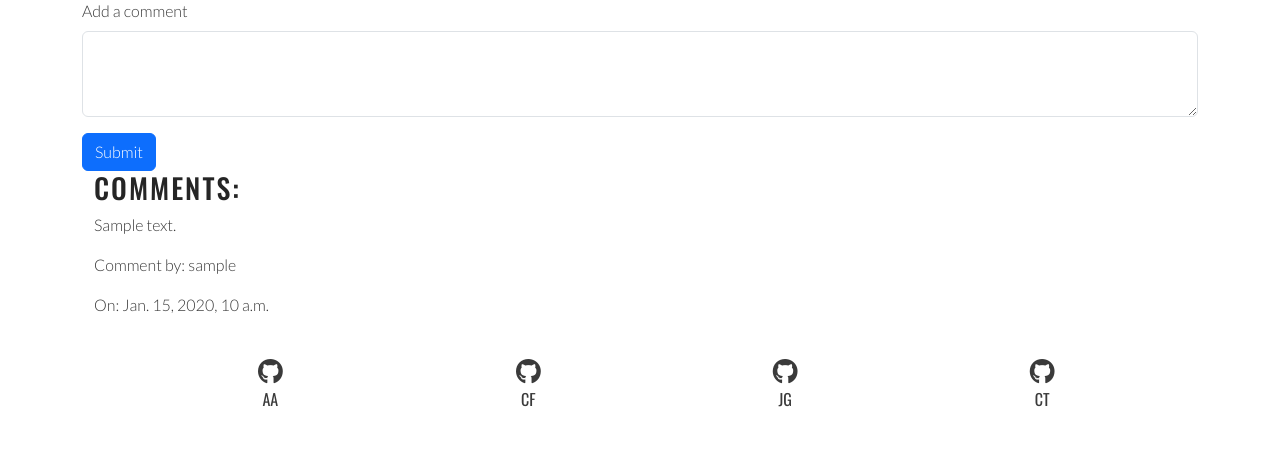
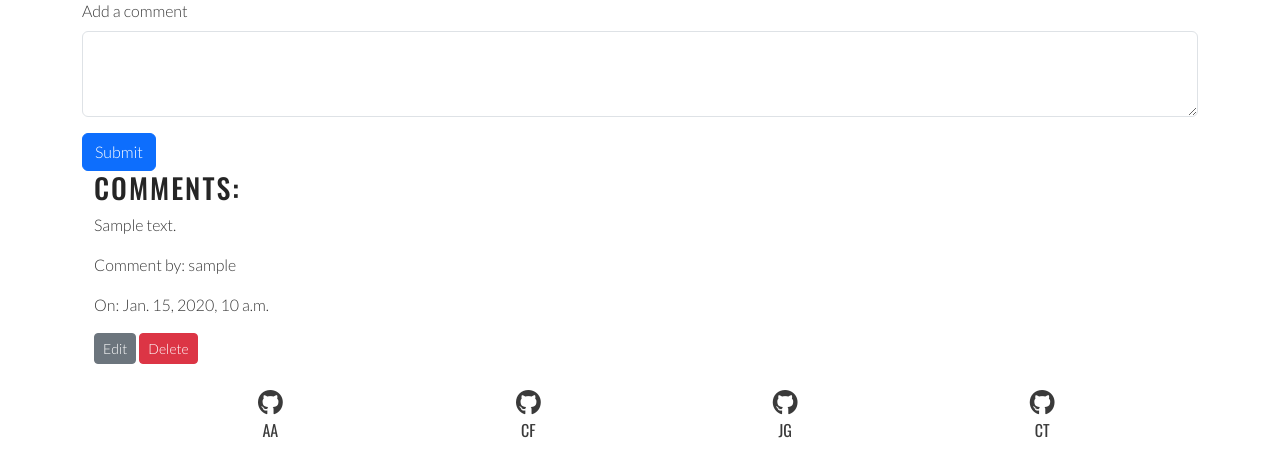
Before and after one commit to Ashrafur93/really_love_running, a Django app: a page that uses jogging_post/templates/jogging_post/jogging_post.html in a window 1280 px wide. Shown: the part 1033-1484 px from the top of the page. Before the commit the page ends 1440 px from the top, so only its background shows below. Run offline with Django 5.2, Linux system fonts and the light colour scheme; a user stored in the database is signed in; tables that the repository leaves empty hold one stand-in row (values such as "Sample post"); some libraries are stand-ins or nearby versions.

Commit message:
add modal buttons for edit and delete comment functions for logged in users

```diff
--- a/jogging_post/templates/jogging_post/jogging_post.html
+++ b/jogging_post/templates/jogging_post/jogging_post.html
@@ -68,10 +68,67 @@
                 <p>{{ comment.body }}</p>
                 <p>Comment by: {{ comment.user }}</p>
                 <p>On: {{ comment.created_at }}</p>
+                {% if request.user == comment.user %}
+                <button class="btn btn-secondary btn-sm" data-bs-toggle="modal" data-bs-target="#editCommentModal{{ comment.id }}">Edit</button>
+                <button class="btn btn-danger btn-sm" data-bs-toggle="modal" data-bs-target="#deleteCommentModal{{ comment.id }}">Delete</button>
+                {% endif %}
                 {% endfor %}
             </div>
         </div>
     </section>
 </main>
 
+<!-- Edit Comment Modal -->
+{% for comment in comments %}
+<div class="modal fade" id="editCommentModal{{ comment.id }}" tabindex="-1" aria-labelledby="editCommentModalLabel{{ comment.id }}" aria-hidden="true">
+    <div class="modal-dialog">
+        <div class="modal-content">
+            <div class="modal-header">
+                <h5 class="modal-title" id="editCommentModalLabel{{ comment.id }}">Edit Comment</h5>
+                <button type="button" class="btn-close" data-bs-dismiss="modal" aria-label="Close"></button>
+            </div>
+            <form method="POST">
+                {% csrf_token %}
+                <div class="modal-body">
+                    <input type="hidden" name="comment_id" value="{{ comment.id }}">
+                    <div class="mb-3">
+                        <label for="comment_body" class="form-label">Edit your comment</label>
+                        <textarea class="form-control" id="comment_body" name="comment_body" rows="3">{{ comment.body }}</textarea>
+                    </div>
+                </div>
+                <div class="modal-footer">
+                    <button type="button" class="btn btn-secondary" data-bs-dismiss="modal">Close</button>
+                    <button type="submit" class="btn btn-primary">Save changes</button>
+                </div>
+            </form>
+        </div>
+    </div>
+</div>
+{% endfor %}
+
+<!-- Delete Comment Modal -->
+{% for comment in comments %}
+<div class="modal fade" id="deleteCommentModal{{ comment.id }}" tabindex="-1" aria-labelledby="deleteCommentModalLabel{{ comment.id }}" aria-hidden="true">
+    <div class="modal-dialog">
+        <div class="modal-content">
+            <div class="modal-header">
+                <h5 class="modal-title" id="deleteCommentModalLabel{{ comment.id }}">Delete Comment</h5>
+                <button type="button" class="btn-close" data-bs-dismiss="modal" aria-label="Close"></button>
+            </div>
+            <form method="POST">
+                {% csrf_token %}
+                <div class="modal-body">
+                    <input type="hidden" name="delete_comment_id" value="{{ comment.id }}">
+                    <p>Are you sure you want to delete this comment?</p>
+                </div>
+                <div class="modal-footer">
+                    <button type="button" class="btn btn-secondary" data-bs-dismiss="modal">Close</button>
+                    <button type="submit" class="btn btn-danger">Delete</button>
+                </div>
+            </form>
+        </div>
+    </div>
+</div>
+{% endfor %}
+
 {% endblock %}
--- a/jogging_post/views.py
+++ b/jogging_post/views.py
@@ -20,12 +20,30 @@ def post_detail(request, slug):
     comments = Comment.objects.filter(post=post).order_by('-created_at')
 
     if request.method == 'POST':
-        if request.user.is_authenticated:
-            body = request.POST.get('comment')
-            Comment.objects.create(user=request.user, post=post, body=body)
-            return redirect('post_detail', slug=slug)
+        if 'comment_id' in request.POST:
+            comment_id = request.POST.get('comment_id')
+            comment = get_object_or_404(Comment, id=comment_id)
+            if request.user != comment.user:
+                messages.error(request, 'You do not have permission to edit this comment.')
+                return redirect('post_detail', slug=slug)
+            comment.body = request.POST.get('comment_body')
+            comment.save()
+            messages.success(request, 'Comment updated successfully.')
+        elif 'delete_comment_id' in request.POST:
+            comment_id = request.POST.get('delete_comment_id')
+            comment = get_object_or_404(Comment, id=comment_id)
+            if request.user != comment.user:
+                messages.error(request, 'You do not have permission to delete this comment.')
+                return redirect('post_detail', slug=slug)
+            comment.delete()
+            messages.success(request, 'Comment deleted successfully.')
         else:
-            messages.error(request, 'You need to log in to add a comment.')
-            return redirect('post_detail', slug=slug)  # Redirect back to the same page
+            if request.user.is_authenticated:
+                body = request.POST.get('comment')
+                Comment.objects.create(user=request.user, post=post, body=body)
+                return redirect('post_detail', slug=slug)
+            else:
+                messages.error(request, 'You need to log in to add a comment.')
+                return redirect('post_detail', slug=slug)  # Redirect back to the same page
 
     return render(request, 'jogging_post/jogging_post.html', {'post': post, 'comments': comments})
```
